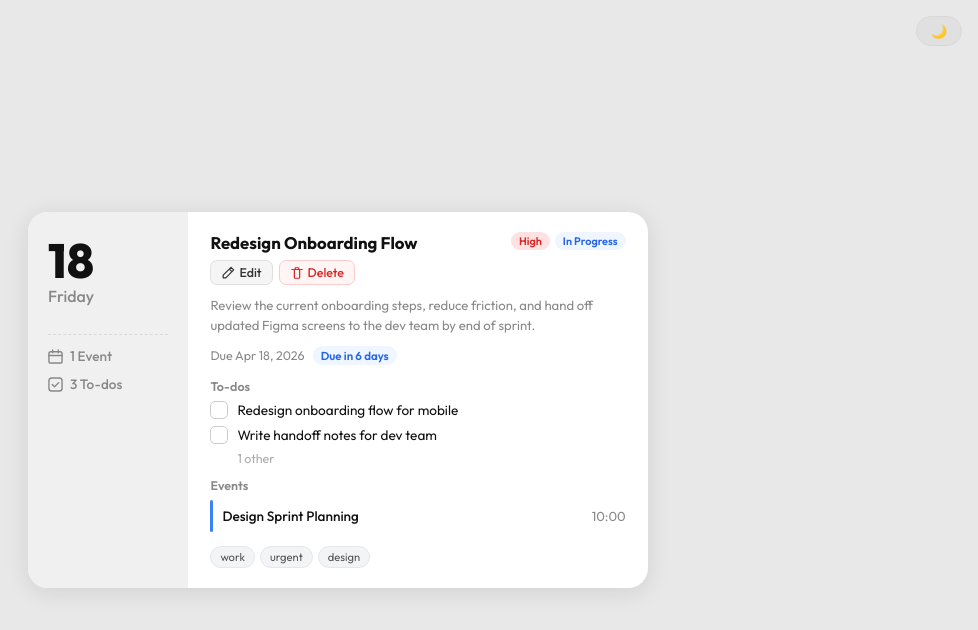
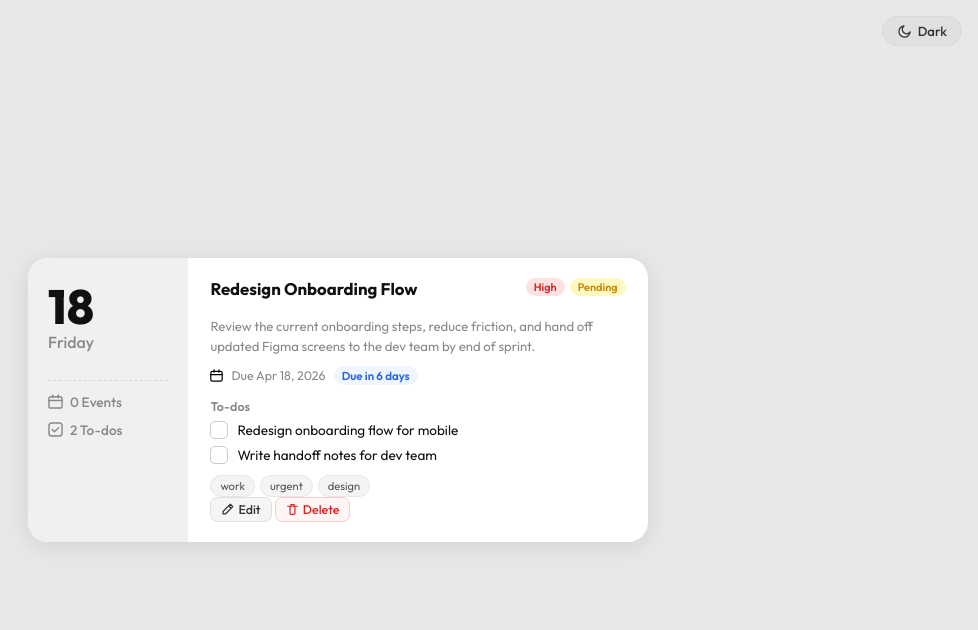
Before and after one commit to Demiomotee/To-do-card, a plain HTML site: page index.html in a window 1280 px wide. Shown: the whole page, without its empty margins (302-1280 px from the left). Drawn offline with Linux system fonts and the light colour scheme.

Commit message:
Update index.html

```diff
--- a/index.html
+++ b/index.html
@@ -9,14 +9,23 @@
 </head>
 <body>
 
+  <!-- Theme toggle -->
   <button class="theme-toggle" id="theme-toggle" aria-label="Toggle dark mode">
-    <span id="toggle-icon">🌙</span>
+    <svg id="icon-moon" width="15" height="15" viewBox="0 0 24 24" fill="none" aria-hidden="true">
+      <path d="M21 12.79A9 9 0 1111.21 3a7 7 0 109.79 9.79z" stroke="currentColor" stroke-width="2" stroke-linecap="round" stroke-linejoin="round"/>
+    </svg>
+    <svg id="icon-sun" width="15" height="15" viewBox="0 0 24 24" fill="none" aria-hidden="true" style="display:none">
+      <circle cx="12" cy="12" r="5" stroke="currentColor" stroke-width="2"/>
+      <path d="M12 1v2M12 21v2M4.22 4.22l1.42 1.42M18.36 18.36l1.42 1.42M1 12h2M21 12h2M4.22 19.78l1.42-1.42M18.36 5.64l1.42-1.42" stroke="currentColor" stroke-width="2" stroke-linecap="round"/>
+    </svg>
+    <span id="toggle-label">Dark</span>
   </button>
 
   <article data-testid="test-todo-card" id="todo-card" aria-labelledby="todo-title">
 
     <!-- LEFT PANEL -->
     <div class="left-panel">
+
       <div class="date-block">
         <span class="day-number">18</span>
         <span class="day-name">Friday</span>
@@ -26,19 +35,27 @@
 
       <div class="left-stats">
         <div class="stat-item">
-          <svg width="15" height="15" viewBox="0 0 16 16" fill="none" aria-hidden="true"><rect x="1" y="3" width="14" height="12" rx="2" stroke="currentColor" stroke-width="1.5"/><path d="M5 1v3M11 1v3M1 7h14" stroke="currentColor" stroke-width="1.5" stroke-linecap="round"/></svg>
-          <span>1 Event</span>
+          <svg width="15" height="15" viewBox="0 0 16 16" fill="none" aria-hidden="true">
+            <rect x="1" y="3" width="14" height="12" rx="2" stroke="currentColor" stroke-width="1.5"/>
+            <path d="M5 1v3M11 1v3M1 7h14" stroke="currentColor" stroke-width="1.5" stroke-linecap="round"/>
+          </svg>
+          <span>0 Events</span>
         </div>
         <div class="stat-item">
-          <svg width="15" height="15" viewBox="0 0 16 16" fill="none" aria-hidden="true"><rect x="1" y="1" width="14" height="14" rx="3" stroke="currentColor" stroke-width="1.5"/><path d="M4.5 8l2.5 2.5 4.5-4.5" stroke="currentColor" stroke-width="1.5" stroke-linecap="round" stroke-linejoin="round"/></svg>
-          <span>3 To-dos</span>
+          <svg width="15" height="15" viewBox="0 0 16 16" fill="none" aria-hidden="true">
+            <rect x="1" y="1" width="14" height="14" rx="3" stroke="currentColor" stroke-width="1.5"/>
+            <path d="M4.5 8l2.5 2.5 4.5-4.5" stroke="currentColor" stroke-width="1.5" stroke-linecap="round" stroke-linejoin="round"/>
+          </svg>
+          <span>2 To-dos</span>
         </div>
       </div>
+
     </div>
 
     <!-- RIGHT PANEL -->
     <div class="right-panel">
 
+      <!-- Title + badges -->
       <div class="right-header">
         <div class="title-row">
           <h2 id="todo-title" data-testid="test-todo-title">
@@ -46,64 +63,92 @@
           </h2>
           <div class="header-badges">
             <span data-testid="test-todo-priority" class="badge priority-high" aria-label="Priority: High">High</span>
-            <span data-testid="test-todo-status" id="todo-status" class="badge status-progress" aria-label="Status: In Progress">In Progress</span>
+            <span data-testid="test-todo-status" id="todo-status" class="badge status-pending" aria-label="Status: Pending">Pending</span>
           </div>
-        </div>
-        <div class="header-btns">
-          <button data-testid="test-todo-edit-button" class="icon-btn" aria-label="Edit task" onclick="console.log('edit clicked')">
-            <svg width="14" height="14" viewBox="0 0 16 16" fill="none" aria-hidden="true"><path d="M11.5 1.5l3 3-9 9H2.5v-3l9-9z" stroke="currentColor" stroke-width="1.4" stroke-linejoin="round"/><path d="M9.5 3.5l3 3" stroke="currentColor" stroke-width="1.4"/></svg>
-            Edit
-          </button>
-          <button data-testid="test-todo-delete-button" class="icon-btn delete-btn" aria-label="Delete task" onclick="alert('Delete clicked')">
-            <svg width="14" height="14" viewBox="0 0 16 16" fill="none" aria-hidden="true"><path d="M2 4h12M6 4V2h4v2M5 4v9a1 1 0 001 1h4a1 1 0 001-1V4" stroke="currentColor" stroke-width="1.4" stroke-linecap="round" stroke-linejoin="round"/></svg>
-            Delete
-          </button>
         </div>
       </div>
 
+      <!-- Description -->
       <p data-testid="test-todo-description">
-        Review the current onboarding steps, reduce friction, and hand off updated Figma screens to the dev team by end of sprint.
+        Review the current onboarding steps, reduce friction, and hand off
+        updated Figma screens to the dev team by end of sprint.
       </p>
 
+      <!-- Due date + time remaining -->
       <div class="meta-row">
-        <time data-testid="test-todo-due-date" datetime="2026-04-18T17:00:00Z">Due Apr 18, 2026</time>
-        <span data-testid="test-todo-time-remaining" id="time-remaining" aria-live="polite" class="time-chip time-future">--</span>
+        <svg width="13" height="13" viewBox="0 0 16 16" fill="none" aria-hidden="true" class="meta-icon">
+          <rect x="1" y="3" width="14" height="12" rx="2" stroke="currentColor" stroke-width="1.5"/>
+          <path d="M5 1v3M11 1v3M1 7h14" stroke="currentColor" stroke-width="1.5" stroke-linecap="round"/>
+        </svg>
+        <time data-testid="test-todo-due-date" datetime="2026-04-18T17:00:00Z">
+          Due Apr 18, 2026
+        </time>
+        <span data-testid="test-todo-time-remaining" id="time-remaining" aria-live="polite" class="time-chip time-future">
+          --
+        </span>
       </div>
 
       <!-- To-dos section -->
       <p class="section-label">To-dos</p>
 
       <label class="todo-row">
-        <input type="checkbox" id="todo-complete" data-testid="test-todo-complete-toggle" aria-label="Mark task as complete" />
-        <span class="custom-check" aria-hidden="true"></span>
-        <span class="todo-text" id="main-todo-text">Redesign onboarding flow for mobile</span>
+        <input
+          type="checkbox"
+          id="todo-complete"
+          data-testid="test-todo-complete-toggle"
+          aria-label="Mark task as complete"
+          class="task-checkbox"
+        />
+        <span class="custom-check" aria-hidden="true">
+          <svg class="check-icon" width="10" height="10" viewBox="0 0 10 10" fill="none">
+            <path d="M1.5 5l2.5 2.5 4.5-4.5" stroke="white" stroke-width="1.5" stroke-linecap="round" stroke-linejoin="round"/>
+          </svg>
+        </span>
+        <span class="todo-text">Redesign onboarding flow for mobile</span>
       </label>
 
       <label class="todo-row">
-        <input type="checkbox" aria-label="Write handoff notes" />
-        <span class="custom-check" aria-hidden="true"></span>
+        <input
+          type="checkbox"
+          aria-label="Write handoff notes"
+          class="task-checkbox"
+        />
+        <span class="custom-check" aria-hidden="true">
+          <svg class="check-icon" width="10" height="10" viewBox="0 0 10 10" fill="none">
+            <path d="M1.5 5l2.5 2.5 4.5-4.5" stroke="white" stroke-width="1.5" stroke-linecap="round" stroke-linejoin="round"/>
+          </svg>
+        </span>
         <span class="todo-text">Write handoff notes for dev team</span>
       </label>
 
-      <p class="others-label">1 other</p>
+      <!-- Bottom row: tags left, buttons right -->
+      <div class="card-footer">
 
-      <!-- Events section -->
-      <p class="section-label">Events</p>
-      <div class="event-item">
-        <span class="event-bar" aria-hidden="true"></span>
-        <span class="event-name">Design Sprint Planning</span>
-        <span class="event-time">10:00</span>
+        <ul data-testid="test-todo-tags" aria-label="Task tags" role="list" class="tags">
+          <li data-testid="test-todo-tag-work">work</li>
+          <li data-testid="test-todo-tag-urgent">urgent</li>
+          <li>design</li>
+        </ul>
+
+        <div class="footer-btns">
+          <button data-testid="test-todo-edit-button" class="icon-btn" aria-label="Edit task" onclick="console.log('edit clicked')">
+            <svg width="13" height="13" viewBox="0 0 16 16" fill="none" aria-hidden="true">
+              <path d="M11.5 1.5l3 3-9 9H2.5v-3l9-9z" stroke="currentColor" stroke-width="1.5" stroke-linejoin="round"/>
+              <path d="M9.5 3.5l3 3" stroke="currentColor" stroke-width="1.5"/>
+            </svg>
+            Edit
+          </button>
+          <button data-testid="test-todo-delete-button" class="icon-btn delete-btn" aria-label="Delete task" onclick="alert('Delete clicked')">
+            <svg width="13" height="13" viewBox="0 0 16 16" fill="none" aria-hidden="true">
+              <path d="M2 4h12M6 4V2h4v2M5 4v9a1 1 0 001 1h4a1 1 0 001-1V4" stroke="currentColor" stroke-width="1.5" stroke-linecap="round" stroke-linejoin="round"/>
+            </svg>
+            Delete
+          </button>
+        </div>
+
       </div>
 
-      <!-- Tags -->
-      <ul data-testid="test-todo-tags" aria-label="Task tags" role="list" class="tags">
-        <li data-testid="test-todo-tag-work">work</li>
-        <li data-testid="test-todo-tag-urgent">urgent</li>
-        <li>design</li>
-      </ul>
-
     </div>
-
   </article>
 
   <script src="app.js"></script>
```
